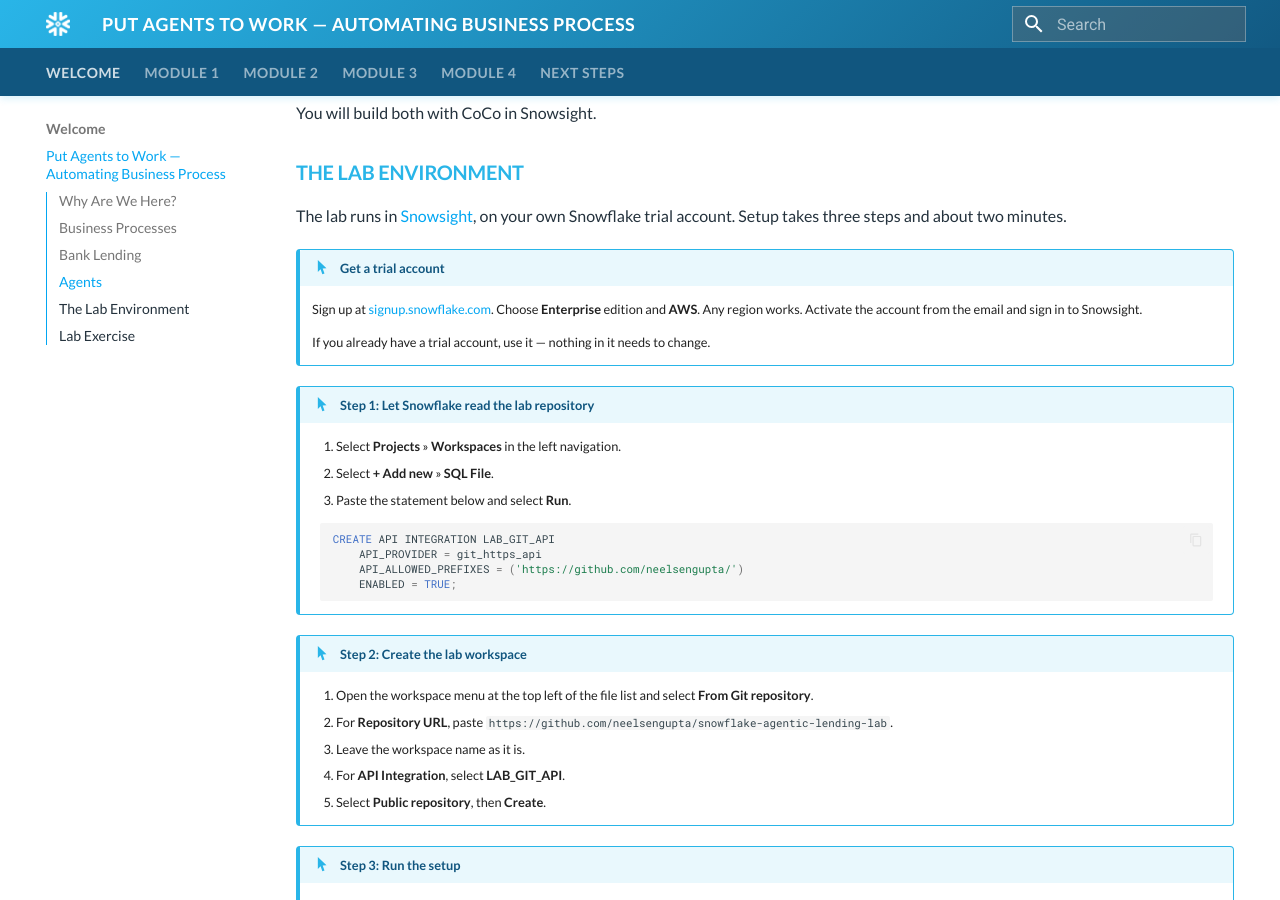
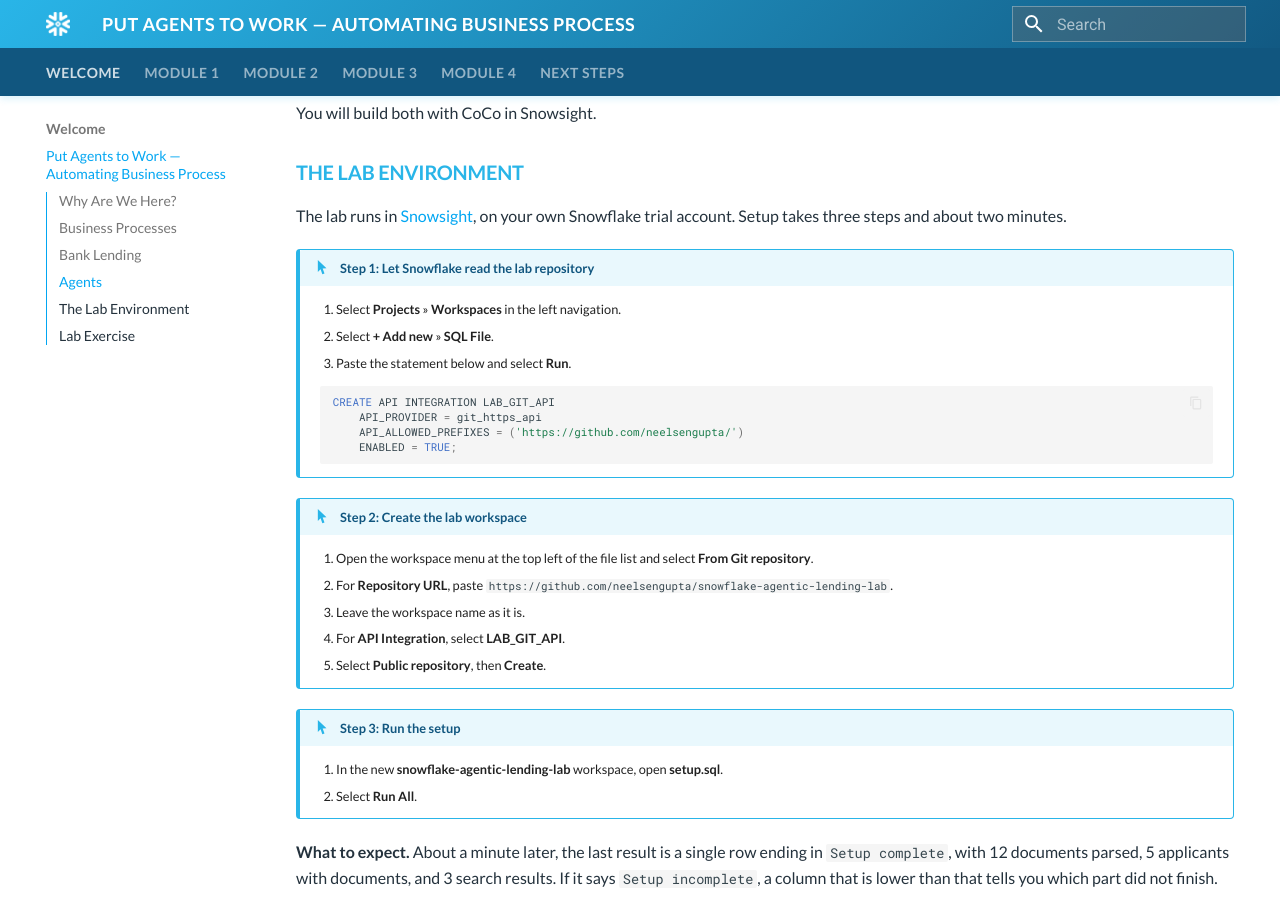
Before and after one commit to neelsengupta/snowflake-agentic-lending-lab, an MkDocs documentation site: the page built from docs/index.md, in a window 1280 px wide and 900 px high, scrolled down 2791 px. Built offline with MkDocs 1.6.1 and Material for MkDocs 9.7.7, drawn with Linux system fonts in a browser that asks for light colours.

Commit message:
Guide: participants already have a trial account

```diff
--- a/docs/index.md
+++ b/docs/index.md
@@ -64,12 +64,6 @@
 
 The lab runs in [Snowsight](https://docs.snowflake.com/en/user-guide/ui-snowsight), on your own Snowflake trial account. Setup takes three steps and about two minutes.
 
-!!! action "Get a trial account"
-
-    Sign up at [signup.snowflake.com](https://signup.snowflake.com/). Choose **Enterprise** edition and **AWS**. Any region works. Activate the account from the email and sign in to Snowsight.
-
-    If you already have a trial account, use it — nothing in it needs to change.
-
 !!! action "Step 1: Let Snowflake read the lab repository"
 
     1. Select **Projects** » **Workspaces** in the left navigation.
```
